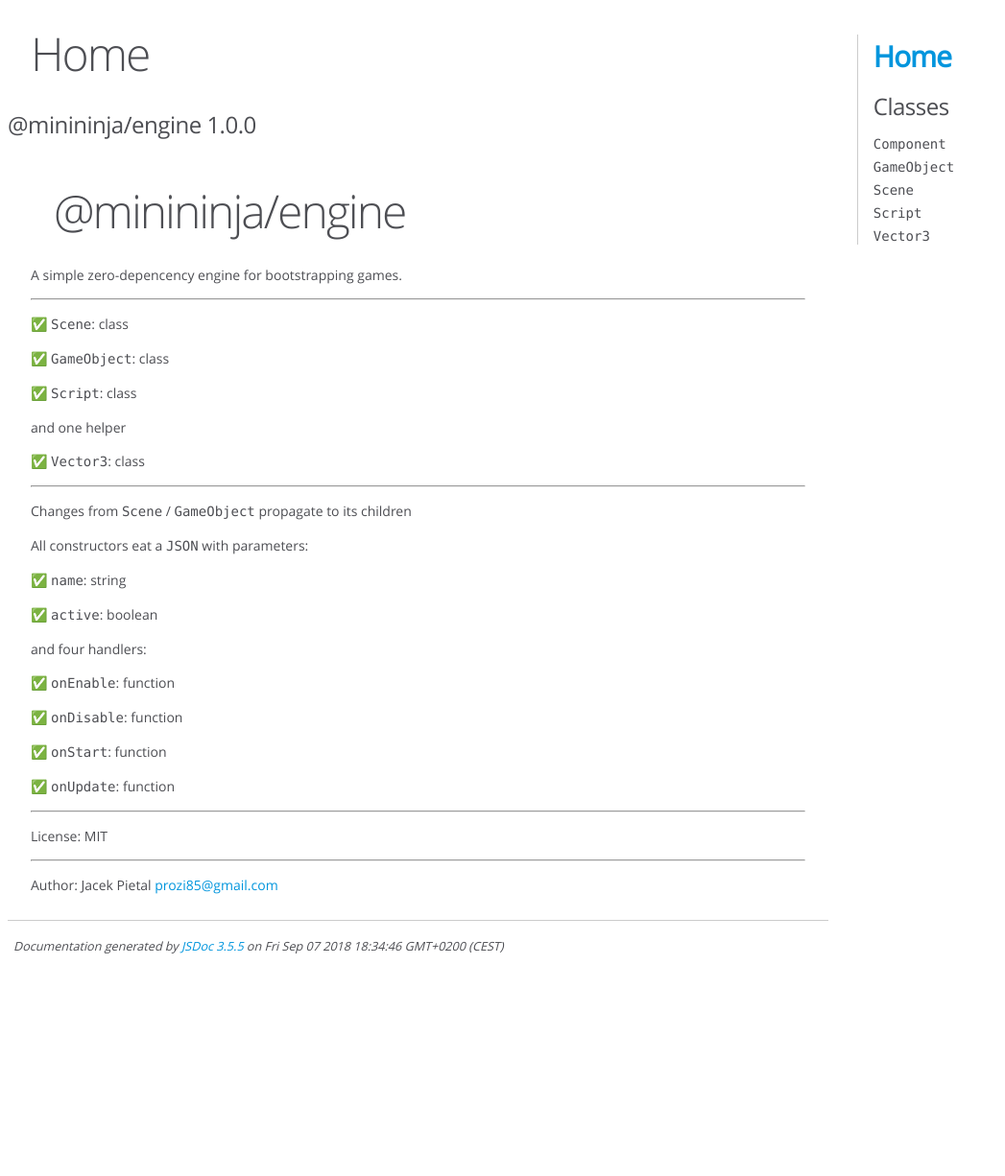
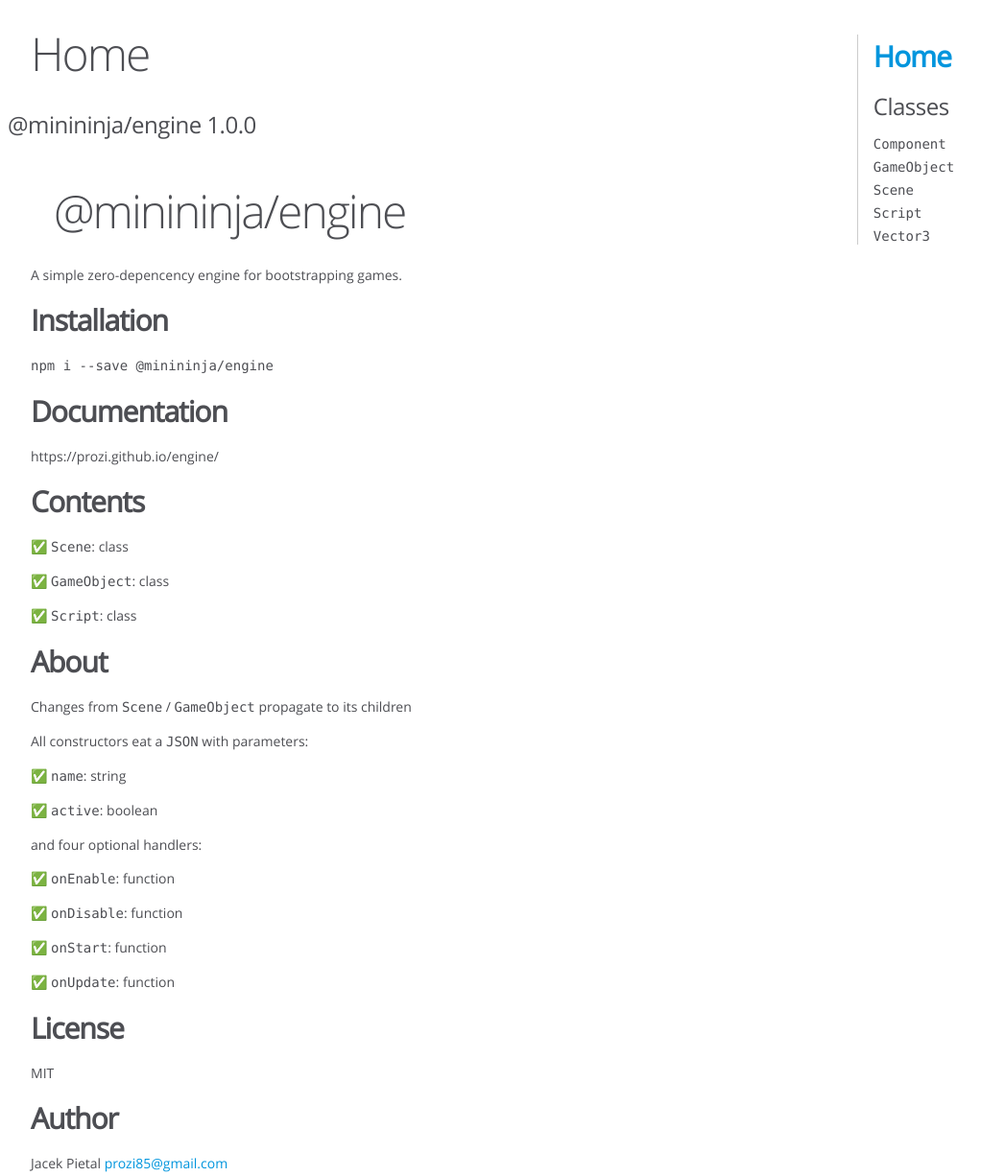
Before and after one commit to Prozi/engine, a website: page docs/index.html in a window 1280 px wide. Shown: the top 1226 px of the page at 96% size, without its empty margins (0-1047 px from the left). Before the commit the page ends 1011 px from the top, so only its background shows below. Drawn offline with Linux system fonts and the light colour scheme.

Commit message:
update documentation to include new README

```diff
--- a/docs/index.html
+++ b/docs/index.html
@@ -44,26 +44,22 @@
 
     <section>
         <article><h1>@minininja/engine</h1><p>A simple zero-depencency engine for bootstrapping games.</p>
-<hr>
-<p>✅ <code>Scene</code>: class</p>
+<h2>Installation</h2><p><code>npm i --save @minininja/engine</code></p>
+<h2>Documentation</h2><p>https://prozi.github.io/engine/</p>
+<h2>Contents</h2><p>✅ <code>Scene</code>: class</p>
 <p>✅ <code>GameObject</code>: class</p>
 <p>✅ <code>Script</code>: class</p>
-<p>and one helper</p>
-<p>✅ <code>Vector3</code>: class</p>
-<hr>
-<p>Changes from <code>Scene</code> / <code>GameObject</code> propagate to its children</p>
+<h2>About</h2><p>Changes from <code>Scene</code> / <code>GameObject</code> propagate to its children</p>
 <p>All constructors eat a <code>JSON</code> with parameters:</p>
 <p>✅ <code>name</code>: string</p>
 <p>✅ <code>active</code>: boolean</p>
-<p>and four handlers:</p>
+<p>and four optional handlers:</p>
 <p>✅ <code>onEnable</code>: function</p>
 <p>✅ <code>onDisable</code>: function</p>
 <p>✅ <code>onStart</code>: function</p>
 <p>✅ <code>onUpdate</code>: function</p>
-<hr>
-<p>License: MIT</p>
-<hr>
-<p>Author: Jacek Pietal <a href="mailto:&#x70;&#114;&#111;&#122;&#105;&#x38;&#x35;&#x40;&#103;&#109;&#97;&#x69;&#108;&#46;&#99;&#111;&#x6d;">&#x70;&#114;&#111;&#122;&#105;&#x38;&#x35;&#x40;&#103;&#109;&#97;&#x69;&#108;&#46;&#99;&#111;&#x6d;</a></p></article>
+<h2>License</h2><p>MIT</p>
+<h2>Author</h2><p>Jacek Pietal <a href="mailto:&#112;&#x72;&#x6f;&#x7a;&#105;&#56;&#x35;&#x40;&#103;&#x6d;&#x61;&#x69;&#x6c;&#x2e;&#x63;&#111;&#109;">&#112;&#x72;&#x6f;&#x7a;&#105;&#56;&#x35;&#x40;&#103;&#x6d;&#x61;&#x69;&#x6c;&#x2e;&#x63;&#111;&#109;</a></p></article>
     </section>
 
 
@@ -80,7 +76,7 @@
 <br class="clear">
 
 <footer>
-    Documentation generated by <a href="https://github.com/jsdoc3/jsdoc">JSDoc 3.5.5</a> on Fri Sep 07 2018 18:34:46 GMT+0200 (CEST)
+    Documentation generated by <a href="https://github.com/jsdoc3/jsdoc">JSDoc 3.5.5</a> on Fri Sep 07 2018 20:30:41 GMT+0200 (CEST)
 </footer>
 
 <script> prettyPrint(); </script>
--- a/package.json
+++ b/package.json
@@ -6,7 +6,7 @@
   "scripts": {
     "lint": "eslint --ext js src/ test/ --fix",
     "test": "karma start --single-run",
-    "doc": "jsdoc src README.md package.json"
+    "docs": "jsdoc src README.md package.json && rm -rf docs/ && mv out/@minininja/engine/1.0.0/ docs/ && git add docs/"
   },
   "keywords": [
     "game",
--- a/src/index.js
+++ b/src/index.js
@@ -161,6 +161,6 @@ class Scene extends GameObject {
 /*global module*/
 if (typeof module !== 'undefined') {
   module.exports = {
-    Scene, GameObject, Script, Vector3
+    Scene, GameObject, Script
   }
 }
```
Also changed, not shown: docs/Component.html (+1 -1 lines), docs/GameObject.html (+1 -1 lines), docs/Scene.html (+1 -1 lines), docs/Script.html (+1 -1 lines), docs/Vector3.html (+1 -1 lines), docs/index.js.html (+2 -2 lines), README.md.
